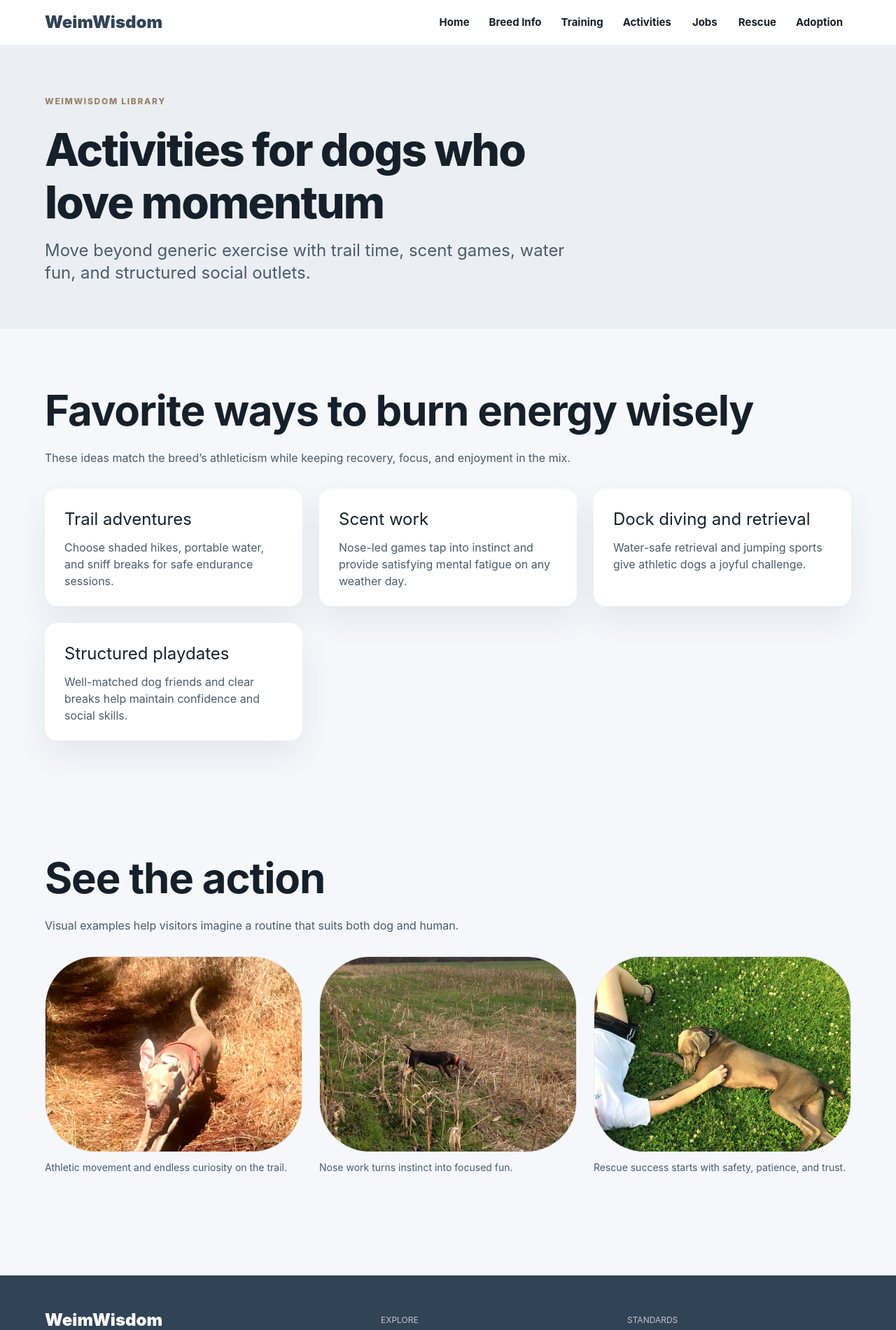
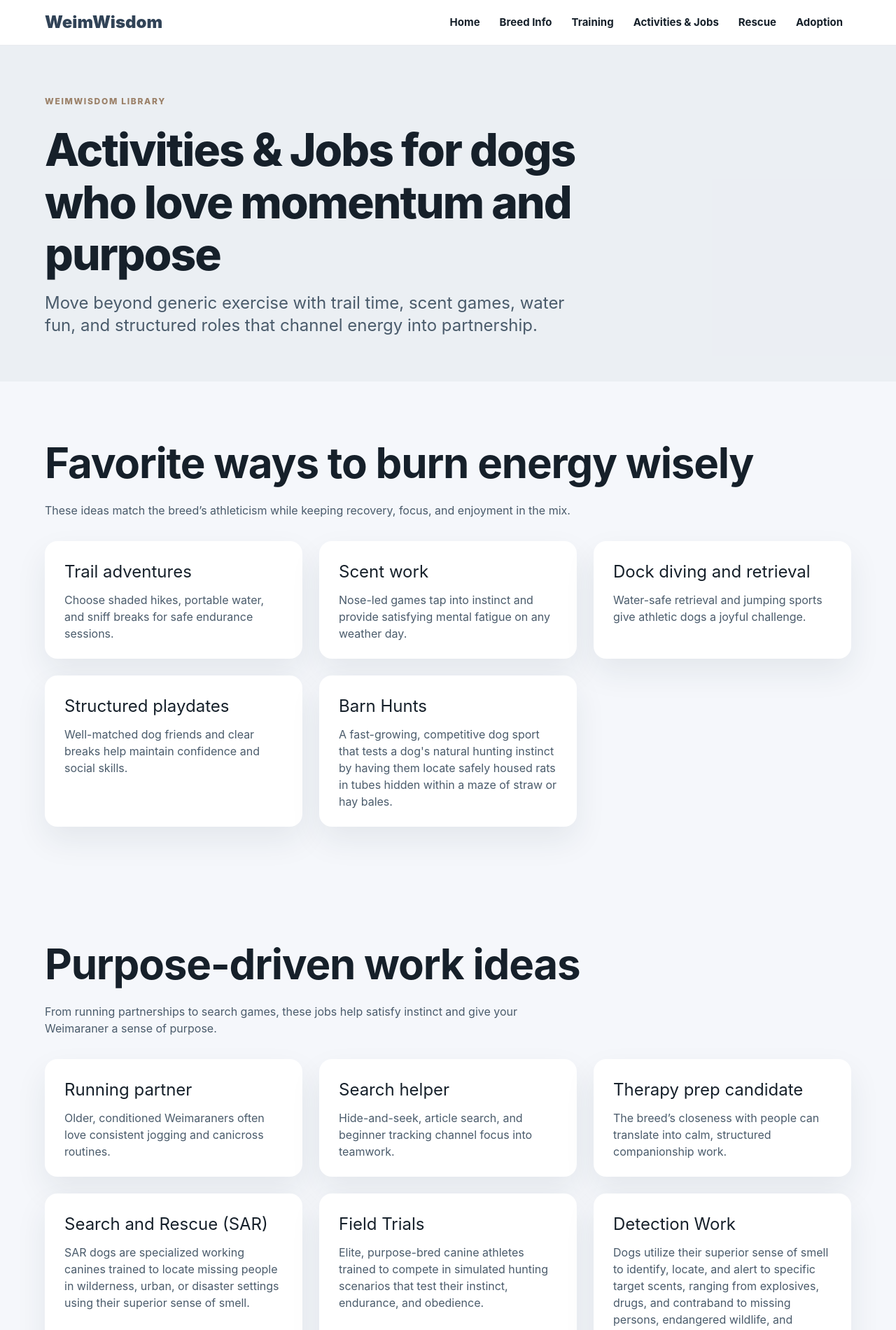
Before and after one commit to evilbeliver/weimwisdom, a Next.js app: page /activities in a window 1280 px wide. Shown: the top 1900 px of the page at 70% size. Built offline with nearby package versions, Linux system fonts and the light colour scheme.

Commit message:
updated activites and jobs pag

```diff
--- a/src/data/siteContent.ts
+++ b/src/data/siteContent.ts
@@ -32,8 +32,7 @@ export const navLinks: NavLink[] = [
   { label: 'Home', href: '/' },
   { label: 'Breed Info', href: '/breed-info' },
   { label: 'Training', href: '/training' },
-  { label: 'Activities', href: '/activities' },
-  { label: 'Jobs', href: '/jobs' },
+  { label: 'Activities & Jobs', href: '/activities' },
   { label: 'Rescue', href: '/rescue' },
   { label: 'Adoption', href: '/adoption' },
 ];
@@ -179,6 +178,10 @@ export const activityIdeas: SpotlightCard[] = [
     title: 'Structured playdates',
     description: 'Well-matched dog friends and clear breaks help maintain confidence and social skills.',
   },
+  {
+    title: 'Barn Hunts',
+    description: "A fast-growing, competitive dog sport that tests a dog's natural hunting instinct by having them locate safely housed rats in tubes hidden within a maze of straw or hay bales.",
+  },
 ];
 
 export const jobIdeas: SpotlightCard[] = [
@@ -193,6 +196,17 @@ export const jobIdeas: SpotlightCard[] = [
   {
     title: 'Therapy prep candidate',
     description: 'The breed’s closeness with people can translate into calm, structured companionship work.',
+  },  {
+    title: 'Search and Rescue (SAR)',
+    description: 'SAR dogs are specialized working canines trained to locate missing people in wilderness, urban, or disaster settings using their superior sense of smell.',
+  },
+  {
+    title: 'Field Trials',
+    description: 'Elite, purpose-bred canine athletes trained to compete in simulated hunting scenarios that test their instinct, endurance, and obedience.',
+  },
+  {
+    title: 'Detection Work',
+    description: 'Dogs utilize their superior sense of smell to identify, locate, and alert to specific target scents, ranging from explosives, drugs, and contraband to missing persons, endangered wildlife, and diseases.',
   },
 ];
 
--- a/src/pages/activities.tsx
+++ b/src/pages/activities.tsx
@@ -3,14 +3,14 @@ import { PageHero } from '@/components/PageHero';
 import { SectionBlock } from '@/components/SectionBlock';
 import { SiteLayout } from '@/components/SiteLayout';
 import { SpotlightGrid } from '@/components/SpotlightGrid';
-import { activityIdeas, fallbackMessage, galleryImages } from '@/data/siteContent';
+import { activityIdeas, fallbackMessage, galleryImages, jobIdeas } from '@/data/siteContent';
 
 export default function ActivitiesPage() {
   return (
-    <SiteLayout title="Activities | WeimWisdom" description="Fun activities and enrichment ideas for active Weimaraners.">
+    <SiteLayout title="Activities & Jobs | WeimWisdom" description="Fun activities, enrichment ideas, and meaningful jobs for active Weimaraners.">
       <PageHero
-        title="Activities for dogs who love momentum"
-        description="Move beyond generic exercise with trail time, scent games, water fun, and structured social outlets."
+        title="Activities & Jobs for dogs who love momentum and purpose"
+        description="Move beyond generic exercise with trail time, scent games, water fun, and structured roles that channel energy into partnership."
       />
       <SectionBlock
         title="Favorite ways to burn energy wisely"
@@ -19,8 +19,14 @@ export default function ActivitiesPage() {
         fallback={fallbackMessage}
       >
         <SpotlightGrid items={activityIdeas} />
-      </SectionBlock>
-      <SectionBlock
+      </SectionBlock>      <SectionBlock
+        title="Purpose-driven work ideas"
+        description="From running partnerships to search games, these jobs help satisfy instinct and give your Weimaraner a sense of purpose."
+        hasContent={jobIdeas.length > 0}
+        fallback={fallbackMessage}
+      >
+        <SpotlightGrid items={jobIdeas} />
+      </SectionBlock>      <SectionBlock
         title="See the action"
         description="Visual examples help visitors imagine a routine that suits both dog and human."
         hasContent={galleryImages.length > 0}
--- a/src/pages/breed-info.tsx
+++ b/src/pages/breed-info.tsx
@@ -40,7 +40,7 @@ export default function BreedInfoPage() {
       </SectionBlock>
       <SectionBlock
         title="Breed gallery"
-        description="Photo-rich content helps visitors connect with the breed while descriptive alt text keeps the experience accessible."
+        description=""
         hasContent={breedInfoGallery.length > 0}
         fallback={fallbackMessage}
       >
```
